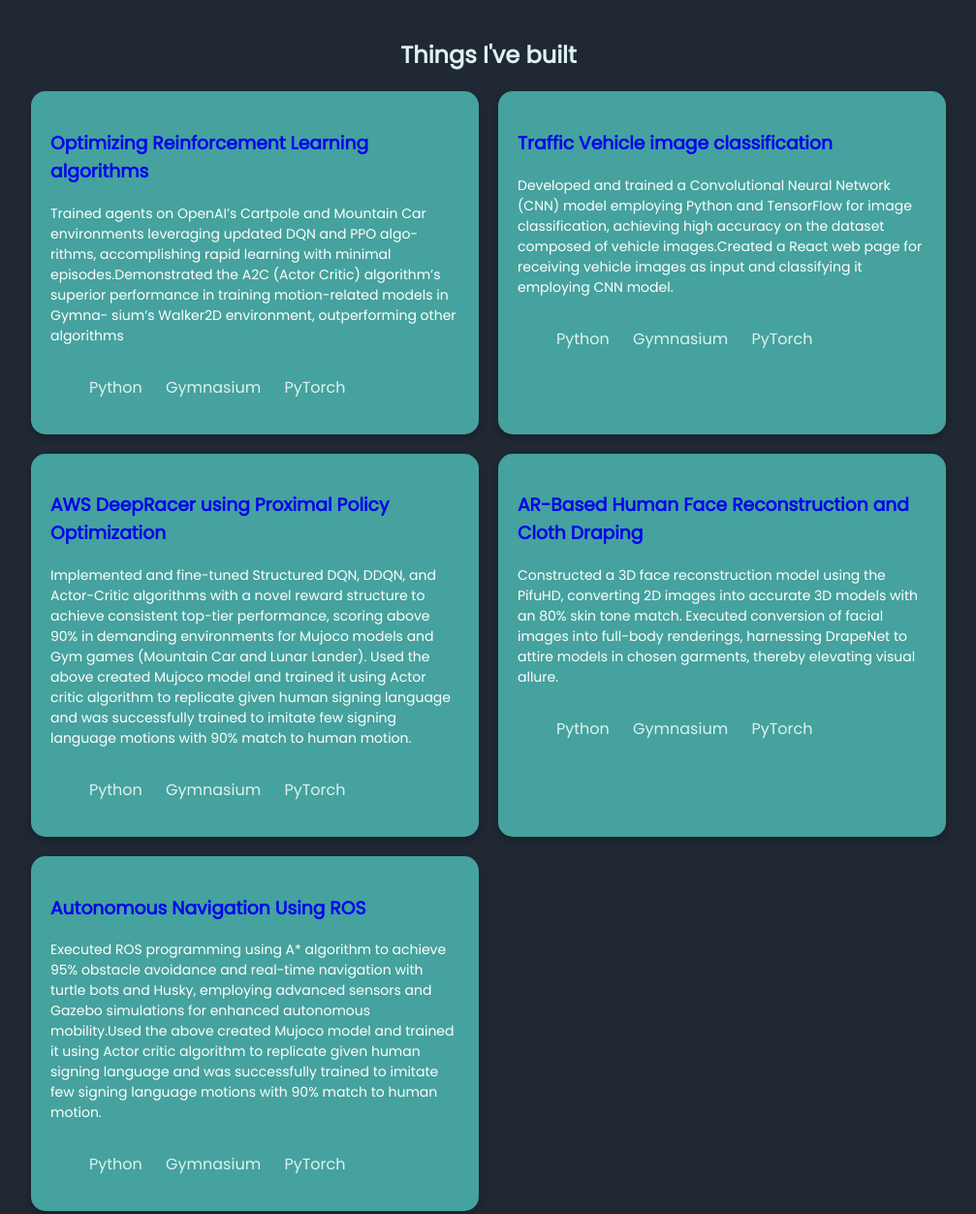
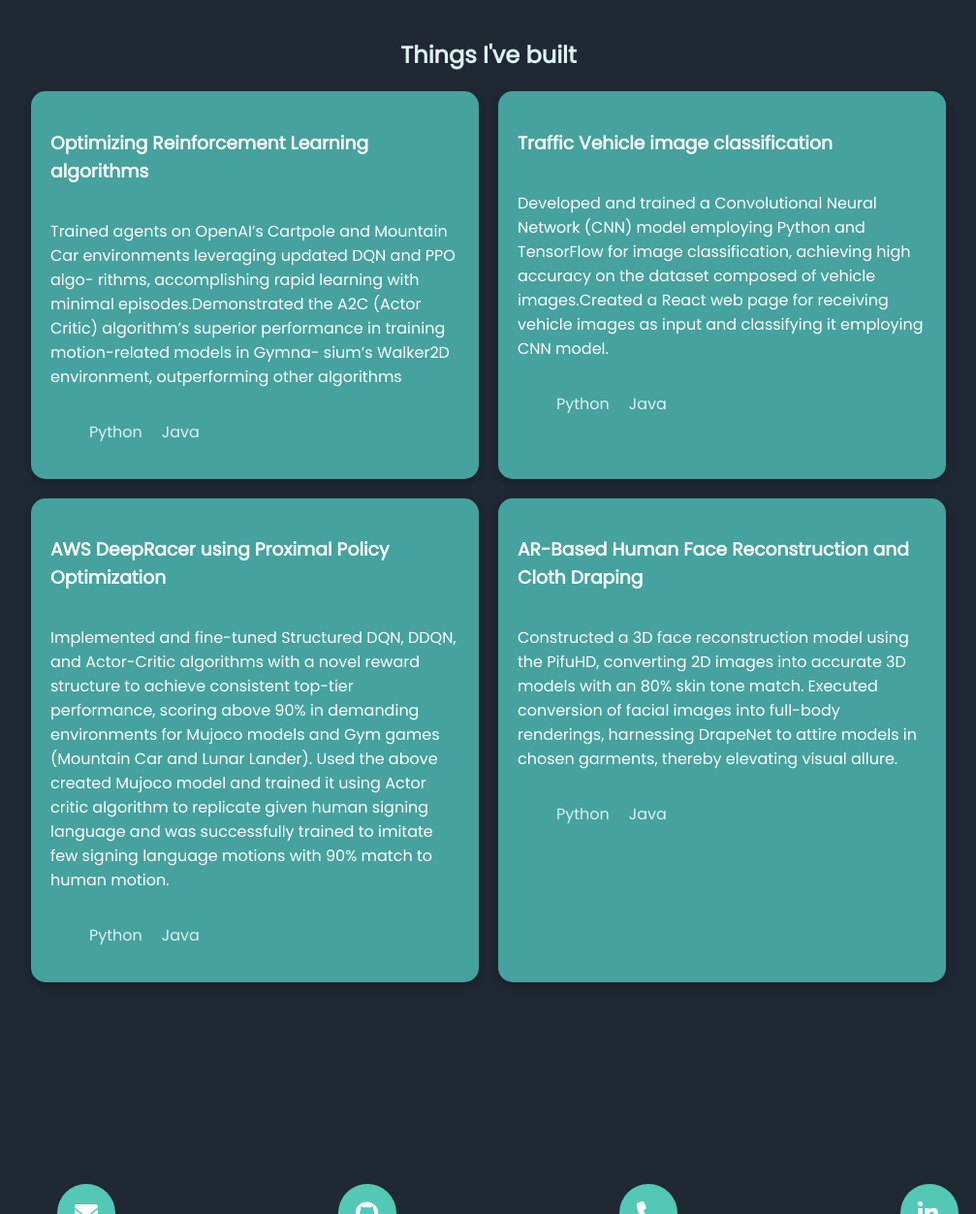
Before and after one commit to gokul-viswanathan/gokul-viswanathan.github.io, a plain HTML site: page index.html in a window 1280 px wide. Shown: the part 1620-2872 px from the top of the page at 97% size, without its empty margins (136-1143 px from the left). Drawn offline with nearby package versions, Linux system fonts and the light colour scheme.

Commit message:
projects content are made dynamic

```diff
--- a/CSS/main.css
+++ b/CSS/main.css
@@ -182,17 +182,9 @@ section {
 
 .workData {
 	display: none;
-	/* Hide all divs by default */
-	/* padding: 20px;
-	margin: 10px;
-	border: 1px solid #ccc; */
 }
 
 /* Projects */
-
-.projects {
-	padding: 0;
-}
 
 .project {
 	display: grid;
@@ -202,6 +194,13 @@ section {
 
 .card a {
 	text-decoration: none;
+	color: #fff;
+}
+
+.card-content{
+	overflow-y: auto;
+	color: #fff;
+	max-height: 20rem;
 }
 
 .card {
--- /dev/null
+++ b/JS/projects.js
@@ -0,0 +1,75 @@
+const projectDatas = [
+    {
+        "projectName": "Optimizing Reinforcement Learning algorithms",
+        "projectContent": "Trained agents on OpenAI’s Cartpole and Mountain Car environments leveraging updated DQN and PPO algo- rithms, accomplishing rapid learning with minimal episodes.Demonstrated the A2C (Actor Critic) algorithm’s superior performance in training motion-related models in Gymna- sium’s Walker2D environment, outperforming other algorithms",
+        "techStack": ["Python", "Java"],
+        "projectLink" : "https://vrushank0606.github.io/Portfolio/#home",
+        "show": "1"
+    },
+    {
+        "projectName": "Traffic Vehicle image classification ",
+        "projectContent": "Developed and trained a Convolutional Neural Network (CNN) model employing Python and TensorFlow for image classification, achieving high accuracy on the dataset composed of vehicle images.Created a React web page for receiving vehicle images as input and classifying it employing CNN model.",
+        "techStack": ["Python", "Java"],
+        "projectLink" : "https://vrushank0606.github.io/Portfolio/#home",
+        "show": "1"
+    },
+    {
+        "projectName": "AWS DeepRacer using Proximal Policy Optimization",
+        "projectContent": "Implemented and fine-tuned Structured DQN, DDQN, and Actor-Critic algorithms with a novel reward structure to achieve consistent top-tier performance, scoring above 90% in demanding environments for Mujoco models and Gym games (Mountain Car and Lunar Lander). Used the above created Mujoco model and trained it using Actor critic algorithm to replicate given human signing language and was successfully trained to imitate few signing language motions with 90% match to human motion.",
+        "techStack": ["Python", "Java"],
+        "projectLink" : "https://vrushank0606.github.io/Portfolio/#home",
+        "show": "1"
+    },
+    {
+        "projectName": "AR-Based Human Face Reconstruction and Cloth Draping ",
+        "projectContent": "Constructed a 3D face reconstruction model using the PifuHD, converting 2D images into accurate 3D models with an 80% skin tone match. Executed conversion of facial images into full-body renderings, harnessing DrapeNet to attire models in chosen garments, thereby elevating visual allure. ",
+        "techStack": ["Python", "Java"],
+        "projectLink" : "https://vrushank0606.github.io/Portfolio/#home",
+        "show": "1"
+    },
+
+];
+
+function projects() {
+    const projectDiv = document.querySelector(".project");
+
+    for (const data of projectDatas) {
+        if (data.show === "1") {
+            const projectArticles = document.createElement("article");
+            projectArticles.classList.add("card");
+
+            const projectHeader = document.createElement("header");
+            projectHeader.classList.add("card-header");
+            const projectLink = document.createElement("a");
+            projectLink.target = "_blank";
+            projectLink.href = data.projectLink;
+            const projectHeaderTag = document.createElement("h3");
+            projectHeaderTag.textContent = data.projectName;
+            projectLink.appendChild(projectHeaderTag);
+            projectHeader.appendChild(projectLink);
+            projectArticles.appendChild(projectHeader);
+
+            const projectContent = document.createElement("div");
+            projectContent.classList.add("card-content");
+            const projectContentTag = document.createElement("p");
+            projectContentTag.textContent = data.projectContent;
+            projectContent.appendChild(projectContentTag);
+            projectArticles.appendChild(projectContent);
+
+            const projectFooter = document.createElement("footer");
+            projectFooter.classList.add("card-footer");
+            const projectFooterTag = document.createElement("ul");
+            for (const skill of data.techStack) {
+                const skillListItem = document.createElement("li");
+                skillListItem.classList.add("skills");
+                skillListItem.textContent = skill;
+                projectFooterTag.appendChild(skillListItem);
+            }
+            projectFooter.appendChild(projectFooterTag)
+            projectArticles.appendChild(projectFooter);
+            projectDiv.appendChild(projectArticles);
+        }
+
+    }
+}
+projects();
--- a/index.html
+++ b/index.html
@@ -90,135 +90,7 @@
 	<section class="projects" id="projects">
 		<h2 style="text-align: center;">Things I've built</h2>
 
-		<div class="project" style="list-style-type: none;">
-
-			<article class="card">
-				<a target="_blank"
-					href="https://medium.com/geekculture/detect-unused-css-or-javascript-in-your-code-8d200ef07e50">
-					<header>
-						<h3>Optimizing Reinforcement Learning algorithms</h3>
-						<div>
-							<p class="small-para">
-								Trained agents on OpenAI’s Cartpole and Mountain Car environments leveraging updated DQN
-								and PPO algo-
-								rithms, accomplishing rapid learning with minimal episodes.Demonstrated the A2C (Actor
-								Critic) algorithm’s superior performance in training motion-related models in Gymna-
-								sium’s Walker2D environment, outperforming other algorithms
-							</p>
-						</div>
-					</header>
-				</a>
-				<footer>
-					<ul>
-						<li class="skills">Python</li>
-						<li class="skills">Gymnasium</li>
-						<li class="skills">PyTorch</li>
-					</ul>
-				</footer>
-			</article>
-
-			<article class="card">
-				<a style="text-decoration: none;" target="_blank"
-					href="https://medium.com/geekculture/detect-unused-css-or-javascript-in-your-code-8d200ef07e50">
-					<header>
-						<h3>Traffic Vehicle image classification </h3>
-						<div>
-							<p class="small-para">
-								Developed and trained a Convolutional Neural Network (CNN) model employing Python and
-								TensorFlow for image
-								classification, achieving high accuracy on the dataset composed of vehicle
-								images.Created a React web page for receiving vehicle images as input and classifying it
-								employing CNN model.
-							</p>
-						</div>
-					</header>
-				</a>
-				<footer>
-					<ul>
-						<li class="skills">Python</li>
-						<li class="skills">Gymnasium</li>
-						<li class="skills">PyTorch</li>
-					</ul>
-				</footer>
-			</article>
-
-			<article class="card">
-				<a style="text-decoration: none;" target="_blank"
-					href="https://medium.com/geekculture/detect-unused-css-or-javascript-in-your-code-8d200ef07e50">
-					<header>
-						<h3>AWS DeepRacer using Proximal Policy Optimization </h3>
-						<div>
-							<p class="small-para">
-								Implemented and fine-tuned Structured DQN, DDQN, and Actor-Critic algorithms with a
-								novel reward structure to achieve consistent top-tier performance, scoring above 90% in
-								demanding environments for Mujoco models and Gym games (Mountain Car and Lunar Lander).
-								Used the above created Mujoco model and trained it using Actor critic algorithm to
-								replicate given human signing language and was successfully trained to imitate few
-								signing language motions with 90% match to human motion.
-							</p>
-						</div>
-					</header>
-				</a>
-				<footer>
-					<ul>
-						<li class="skills">Python</li>
-						<li class="skills">Gymnasium</li>
-						<li class="skills">PyTorch</li>
-					</ul>
-				</footer>
-			</article>
-
-			<article class="card">
-				<a style="text-decoration: none;" target="_blank"
-					href="https://medium.com/geekculture/detect-unused-css-or-javascript-in-your-code-8d200ef07e50">
-					<header>
-						<h3>AR-Based Human Face Reconstruction and Cloth Draping </h3>
-						<div>
-							<p class="small-para">
-								Constructed a 3D face reconstruction model using the PifuHD, converting 2D images into
-								accurate 3D models with an 80% skin tone match. Executed conversion of facial images
-								into full-body renderings, harnessing DrapeNet to attire models in chosen garments,
-								thereby elevating visual allure.
-							</p>
-						</div>
-					</header>
-				</a>
-				<footer>
-					<ul>
-						<li class="skills">Python</li>
-						<li class="skills">Gymnasium</li>
-						<li class="skills">PyTorch</li>
-					</ul>
-				</footer>
-			</article>
-
-			<article class="card">
-				<a style="text-decoration: none;" target="_blank"
-					href="https://medium.com/geekculture/detect-unused-css-or-javascript-in-your-code-8d200ef07e50">
-					<header>
-						<h3>Autonomous Navigation Using ROS </h3>
-						<div>
-							<p class="small-para">
-								Executed ROS programming using A* algorithm to achieve 95% obstacle avoidance and
-								real-time navigation with turtle bots and Husky, employing advanced sensors and Gazebo
-								simulations for enhanced autonomous mobility.Used the above created Mujoco model and
-								trained it using Actor critic algorithm to replicate given human signing language and
-								was successfully trained to imitate few signing language motions with 90% match to human
-								motion.
-							</p>
-						</div>
-					</header>
-				</a>
-				<footer>
-					<ul>
-						<li class="skills">Python</li>
-						<li class="skills">Gymnasium</li>
-						<li class="skills">PyTorch</li>
-					</ul>
-				</footer>
-			</article>
-
-		</div>
+		<div class="project" style="list-style-type: none;"></div>
 
 	</section>
 
@@ -260,6 +132,7 @@
 	</script>
 	<script src="https://code.jquery.com/jquery-3.6.4.min.js"></script>
 	<script src="JS/workExp.js"></script>
+	<script src="JS/projects.js"></script>
 	<script src="JS/main.js"></script>
 
 </body>
```
